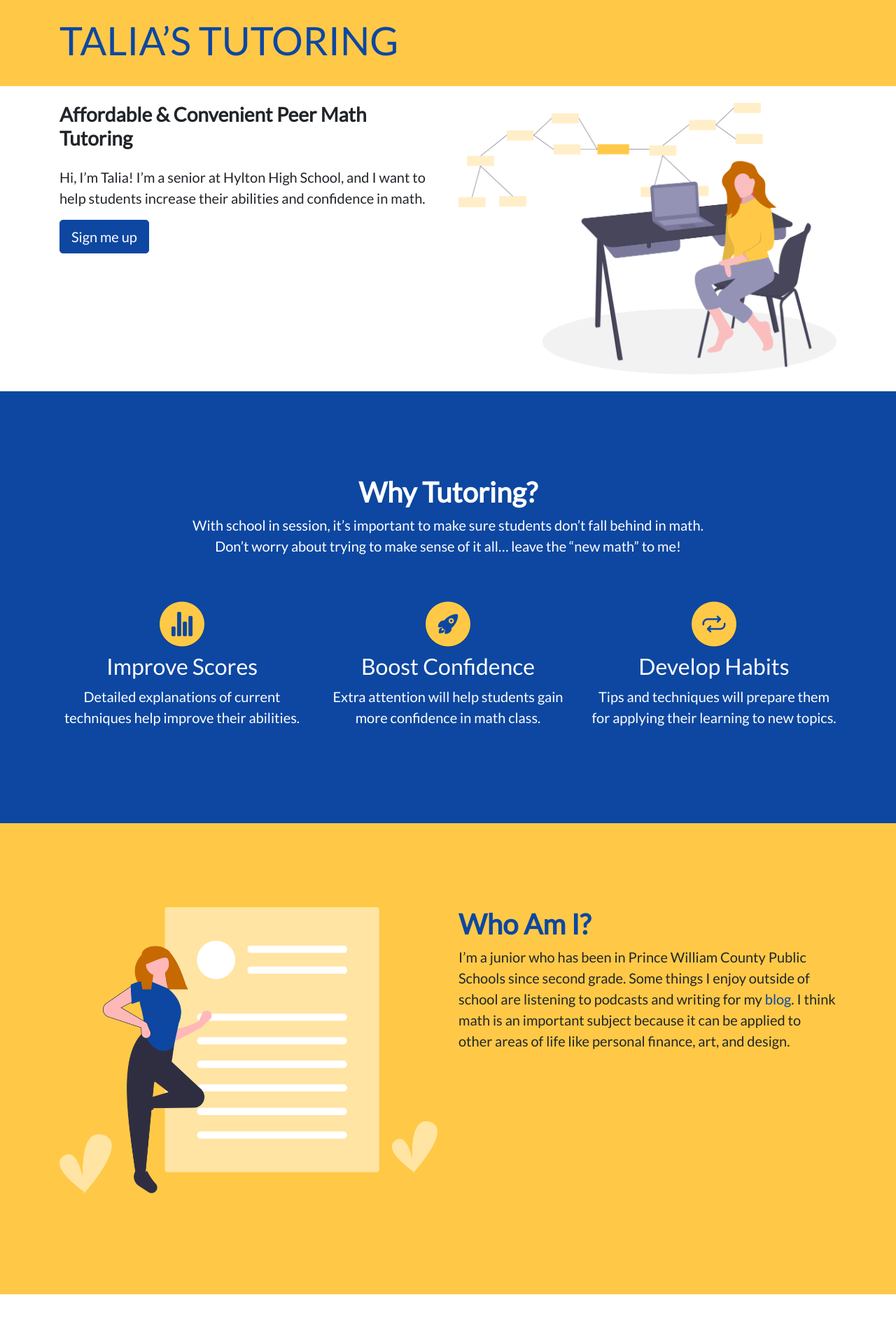
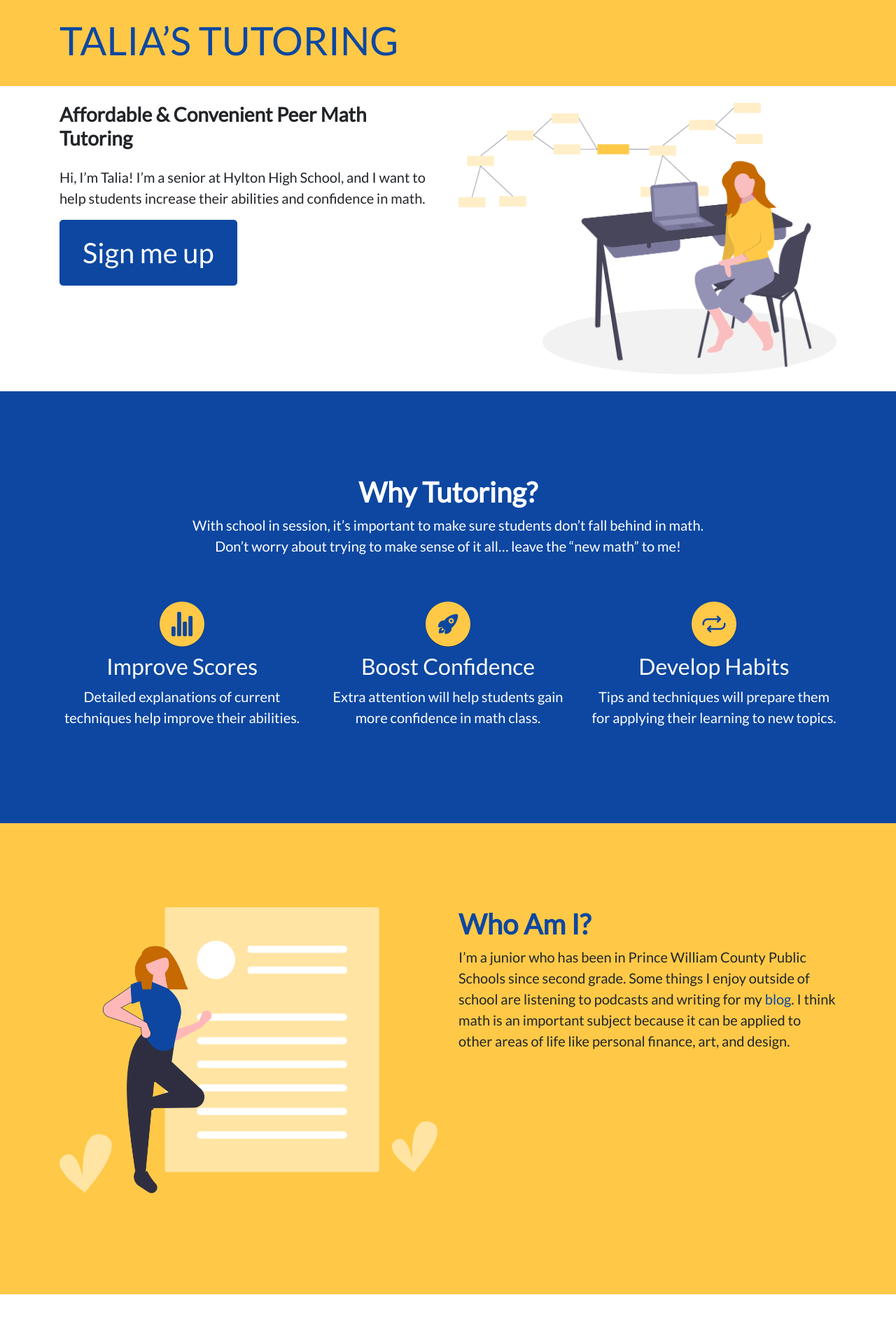
Before and after one commit to pglevy/talias-tutoring, a Jekyll site: the page built from index.md, in a window 1280 px wide. Shown: the top 1920 px of the page at 70% size. Built offline with Jekyll 4.4.1, drawn with Linux system fonts in a browser that asks for light colours.

Commit message:
make button bigger

```diff
--- a/assets/css/custom.css
+++ b/assets/css/custom.css
@@ -70,3 +70,8 @@
   background-color: #002171 !important;
   border-color: #002171 !important;
 }
+
+.btn-lg {
+  padding: 1rem 2rem;
+  font-size: 2.5rem;
+}
```
